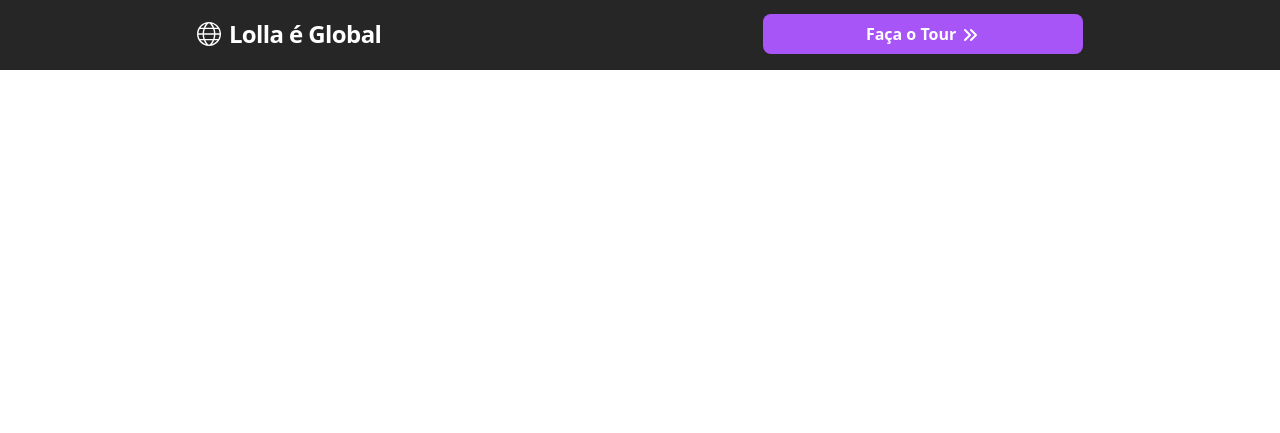
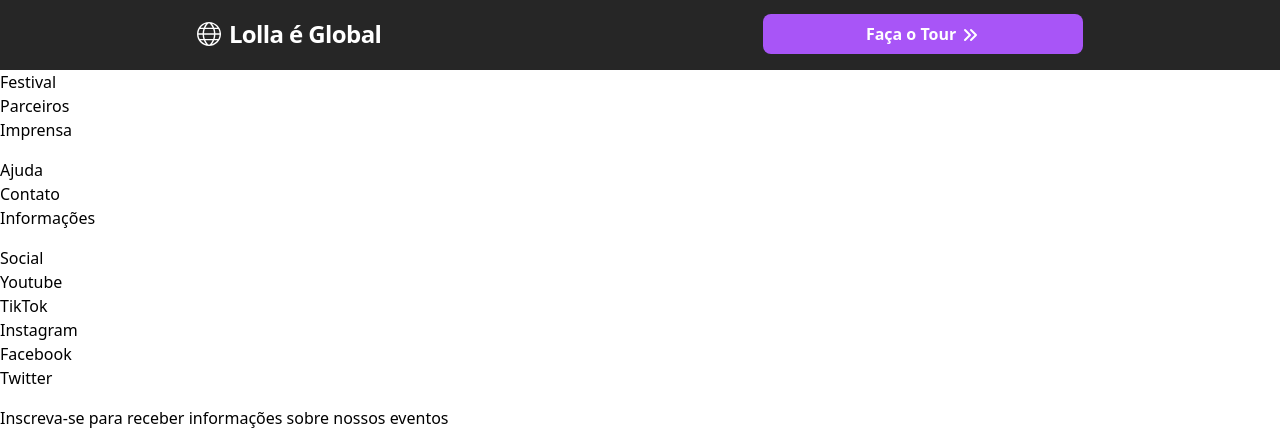
Before and after one commit to WixeI/lolla-2023, a Next.js app: page / in a window 1280 px wide. Shown: the part 2443-2876 px from the top of the page. Before the commit the page ends 2513 px from the top, so only its background shows below. Built offline with nearby package versions, Linux system fonts and the light colour scheme; what prettier-plugin-tailwindcss would draw is missing.

Commit message:
feat: footer added (with "contact us" field)

```diff
--- a/pages/index.tsx
+++ b/pages/index.tsx
@@ -210,8 +210,73 @@
             <span>Faça o Tour</span> <HiChevronDoubleRight className="relative top-[1px] inline text-xl" />
           </button>
         </section>
-        {/* Footer */}
       </main>
+      {/* Footer */}
+      <footer className="grid grid-cols-1 gap-4">
+        <section>
+          <h1>Festival</h1>
+          <ul>
+            <li>
+              <a>Parceiros</a>
+            </li>
+            <li>
+              <a>Imprensa</a>
+            </li>
+          </ul>
+        </section>
+        <section>
+          <h1>Ajuda</h1>
+          <ul>
+            <li>
+              <a>Contato</a>
+            </li>
+            <li>
+              <a>Informações</a>
+            </li>
+          </ul>
+        </section>
+        <section>
+          <h1>Social</h1>
+          <ul>
+            <li>
+              <a>Youtube</a>
+            </li>
+            <li>
+              <a>TikTok</a>
+            </li>
+            <li>
+              <a>Instagram</a>
+            </li>
+            <li>
+              <a>Facebook</a>
+            </li>
+            <li>
+              <a>Twitter</a>
+            </li>
+          </ul>
+        </section>
+        <section>
+          <h1>Inscreva-se para receber informações sobre nossos eventos</h1>
+          {/* Put onSubmit to not update page & deliver Status Toast with request response */}
+          <form>
+            <input type="email" placeholder="Email" maxLength={256} required />
+            <label>
+              <input type="checkbox" required />
+              <span>
+                Li, estou ciente e de acordo com a{" "}
+                <a
+                  href="https://ticketsforfun.com.br/politicas/politica-de-privacidade"
+                  target="_blank"
+                  rel="noreferrer"
+                >
+                  política de privacidade
+                </a>
+              </span>
+            </label>
+            <button type="submit">Assine Já!</button>
+          </form>
+        </section>
+      </footer>
     </>
   );
 }
```
